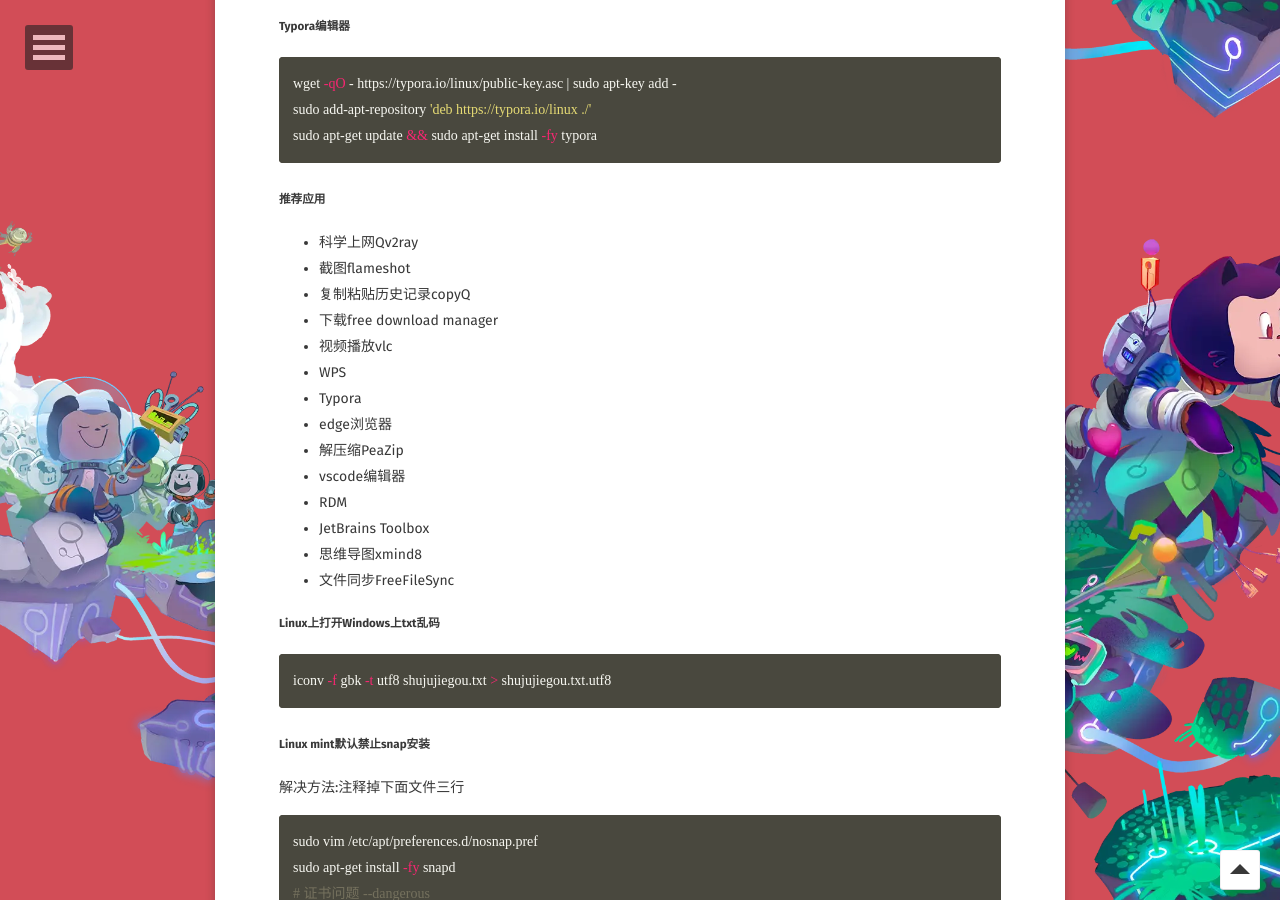
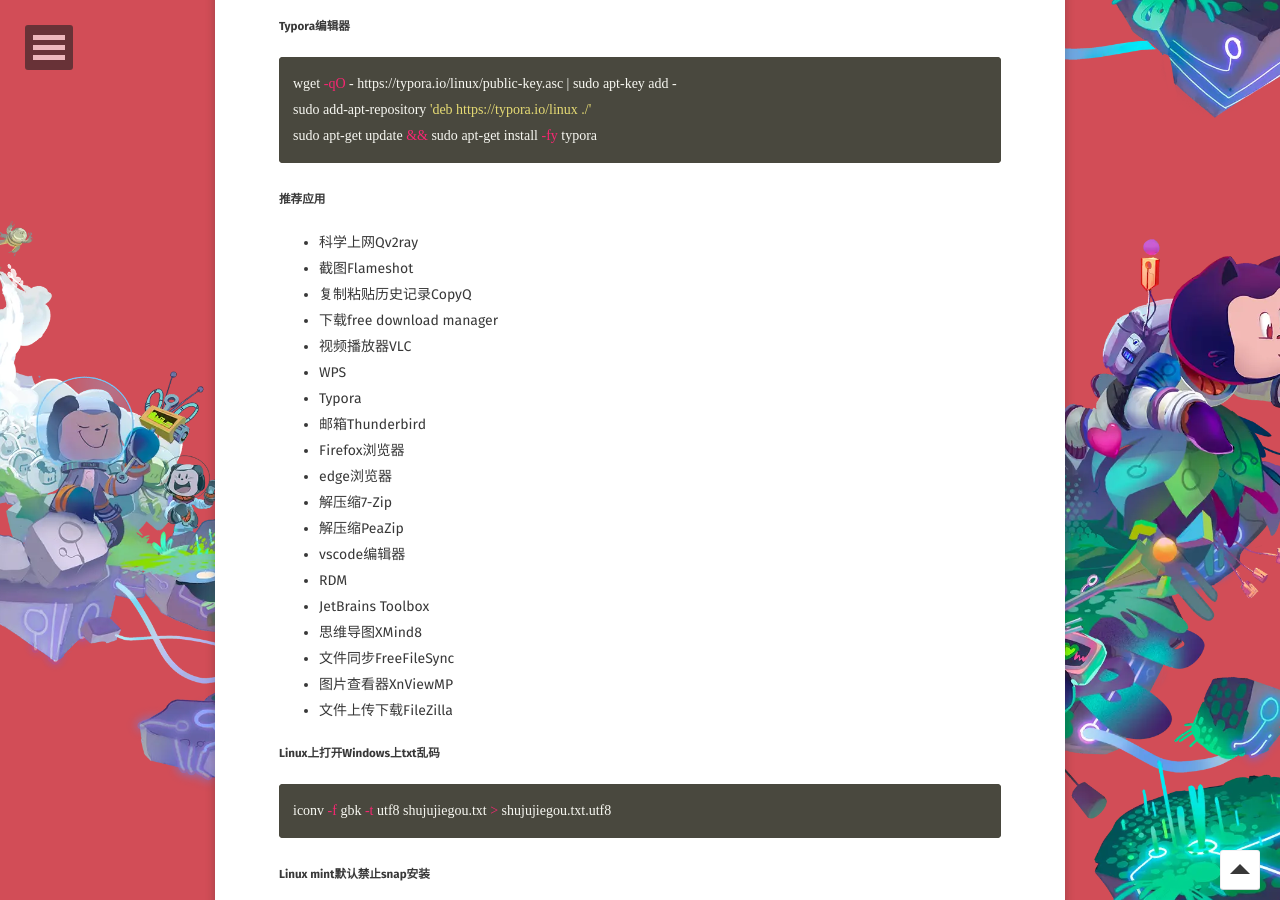
Before and after one commit to WebPavel/WebPavel.github.io, a Jekyll site: the page built from _posts/2021-08-17-Linux Mint使用指南.md, in a window 1280 px wide and 900 px high, scrolled down 771 px. Built offline with Jekyll 4.4.1, drawn with Linux system fonts in a browser that asks for light colours; some web fonts are replaced.

Commit message:
Update 2021-08-17-Linux Mint使用指南.md

```diff
--- a/_posts/2021-08-17-Linux Mint使用指南.md
+++ b/_posts/2021-08-17-Linux Mint使用指南.md
@@ -37,19 +37,24 @@
 ##### 推荐应用
 
 - 科学上网Qv2ray
-- 截图flameshot
-- 复制粘贴历史记录copyQ
+- 截图Flameshot
+- 复制粘贴历史记录CopyQ
 - 下载free download manager
-- 视频播放vlc
+- 视频播放器VLC
 - WPS
 - Typora
+- 邮箱Thunderbird
+- Firefox浏览器
 - edge浏览器
+- 解压缩7-Zip
 - 解压缩PeaZip
 - vscode编辑器
 - RDM
 - JetBrains Toolbox
-- 思维导图xmind8
+- 思维导图XMind8
 - 文件同步FreeFileSync
+- 图片查看器XnViewMP
+- 文件上传下载FileZilla
 
 ##### Linux上打开Windows上txt乱码
 
```
